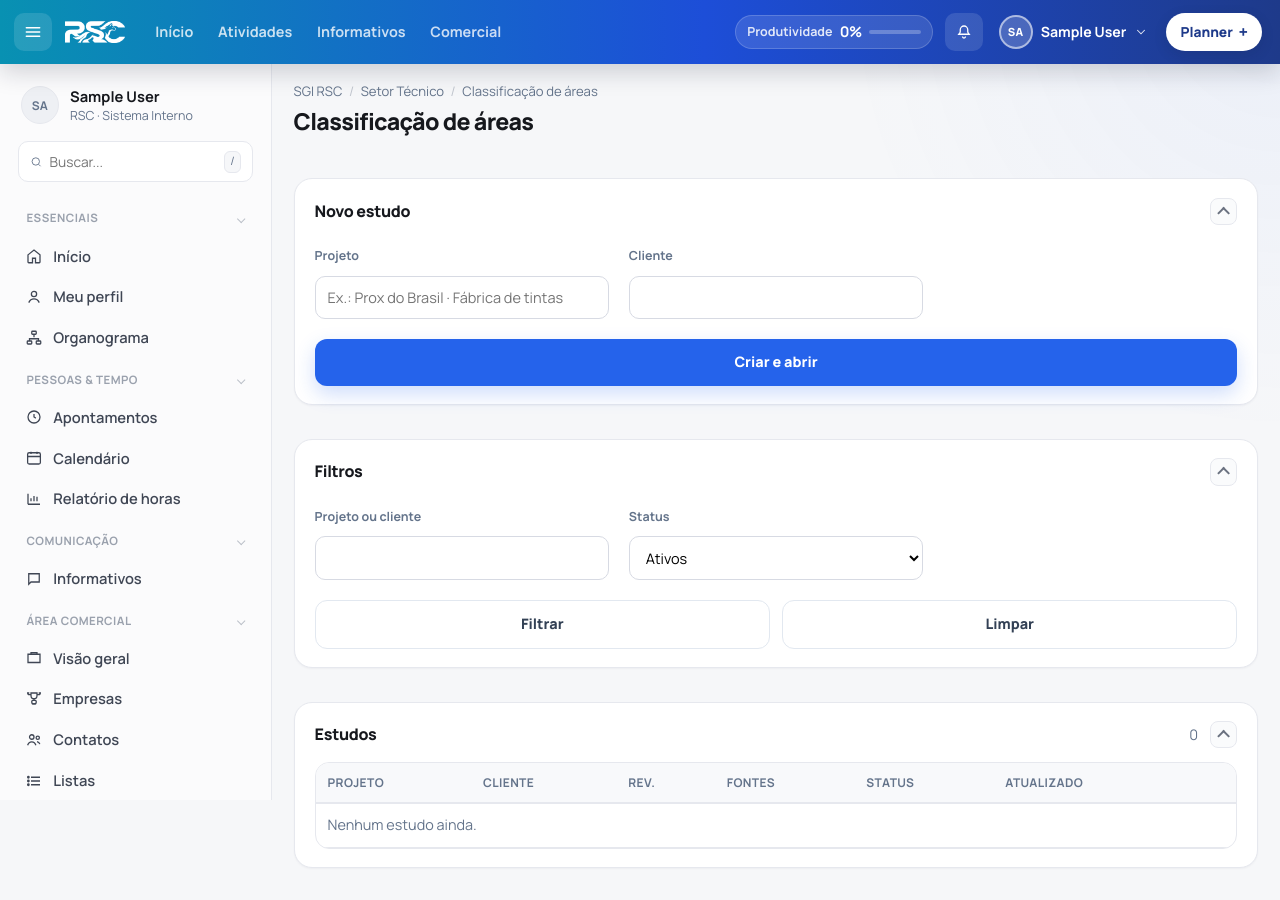
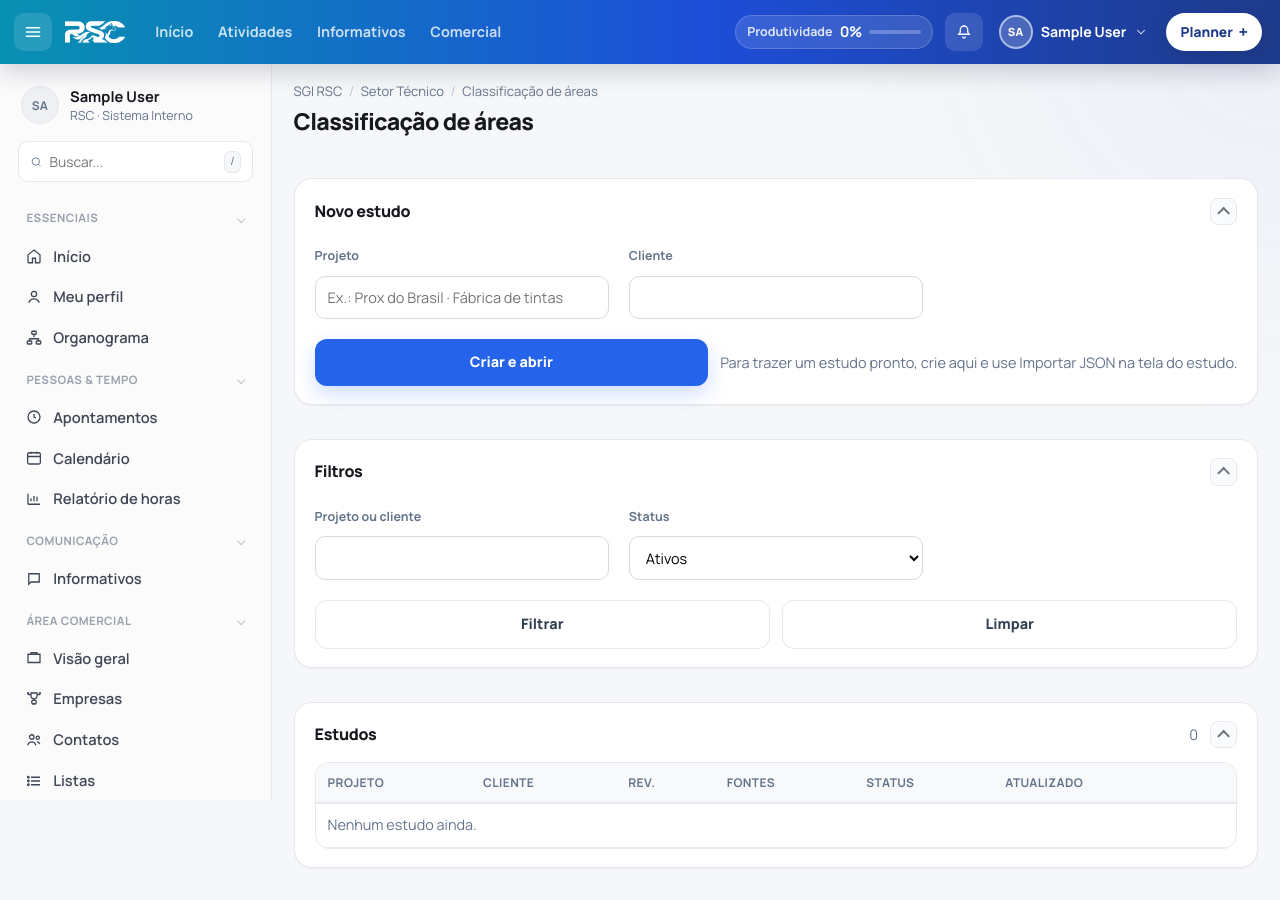
Before and after one commit to rhuanyury1996/RSC_SGI, a Django app: page /tecnico/ in a window 1280 px wide. Run offline with Django 5.2, Linux system fonts and the light colour scheme; the visitor is signed in with stand-in values (Sample User, id 1); data comes from the database, SQL or seed files in the repository; data that the repository does not hold is empty.

Commit message:
Importar JSON por arquivo na tela do estudo.
Co-authored-by: Cursor <cursoragent@cursor.com>

```diff
--- a/tecnico/urls.py
+++ b/tecnico/urls.py
@@ -9,6 +9,7 @@ urlpatterns = [
     path("classificacao/<int:pk>/app/", views.calculadora, name="tecnico_estudo_app"),
     path("classificacao/<int:pk>/salvar/", views.salvar, name="tecnico_estudo_salvar"),
     path("classificacao/<int:pk>/dados/", views.dados, name="tecnico_estudo_dados"),
+    path("classificacao/<int:pk>/importar/", views.importar, name="tecnico_estudo_importar"),
     path("classificacao/<int:pk>/duplicar/", views.duplicar, name="tecnico_estudo_duplicar"),
     path("classificacao/<int:pk>/status/", views.mudar_status, name="tecnico_estudo_status"),
 ]
--- a/tecnico/views.py
+++ b/tecnico/views.py
@@ -129,6 +129,48 @@ def salvar(request, pk: int):
 
 
 @login_required
+@require_POST
+def importar(request, pk: int):
+    """Carrega um estudo a partir de um arquivo JSON (o mesmo do Baixar JSON)."""
+    if not pode_editar_tecnico(request):
+        messages.error(request, "Seu acesso ao Setor Técnico é só leitura.")
+        return redirect("tecnico_estudo", pk=pk)
+    estudo = get_object_or_404(EstudoClassificacao, pk=pk)
+    arquivo = request.FILES.get("arquivo")
+    if arquivo is None:
+        messages.error(request, "Escolha o arquivo JSON do estudo.")
+        return redirect("tecnico_estudo", pk=pk)
+    if arquivo.size > LIMITE_ESTADO_BYTES:
+        messages.error(request, "Arquivo acima de 5 MB.")
+        return redirect("tecnico_estudo", pk=pk)
+    try:
+        dados = json.loads(arquivo.read().decode("utf-8"))
+    except (ValueError, UnicodeDecodeError):
+        messages.error(request, "Arquivo não é um JSON válido.")
+        return redirect("tecnico_estudo", pk=pk)
+    estado = dados.get("estado") if isinstance(dados, dict) and "estado" in dados else dados
+    if not isinstance(estado, dict) or estado.get("v") != 1 or not isinstance(estado.get("fontes"), list) or not estado["fontes"]:
+        messages.error(request, "O arquivo não tem o formato da calculadora (exige v = 1 e fontes).")
+        return redirect("tecnico_estudo", pk=pk)
+    extras = estado.pop("fontes_puros", None)
+    if extras:
+        estado["fontes"] = list(estado["fontes"]) + list(extras)
+
+    estudo.estado = estado
+    cab = estado.get("estudo") or {}
+    if (cab.get("projeto") or "").strip():
+        estudo.nome = cab["projeto"].strip()[:200]
+    if (cab.get("cliente") or "").strip():
+        estudo.cliente = cab["cliente"].strip()[:200]
+    if (cab.get("rev") or "").strip():
+        estudo.revisao = str(cab["rev"]).strip()[:10]
+    estudo.atualizado_por = obter_funcionario(request)
+    estudo.save()
+    messages.success(request, f"Estudo importado: {len(estado['fontes'])} fontes.")
+    return redirect("tecnico_estudo", pk=estudo.pk)
+
+
+@login_required
 def dados(request, pk: int):
     """Estado do estudo em JSON (backup e integração)."""
     estudo = get_object_or_404(EstudoClassificacao, pk=pk)
--- a/templates/tecnico/estudos.html
+++ b/templates/tecnico/estudos.html
@@ -34,6 +34,7 @@
         </div>
         <div class="empresa-form-actions">
           <button class="btn" type="submit">Criar e abrir</button>
+          <span class="muted">Para trazer um estudo pronto, crie aqui e use Importar JSON na tela do estudo.</span>
         </div>
       </form>
     </div>
```
Also changed, not shown: tecnico/tests.py (+33 -0 lines), templates/tecnico/estudo.html (+7 -0 lines), tecnico/README.md.
